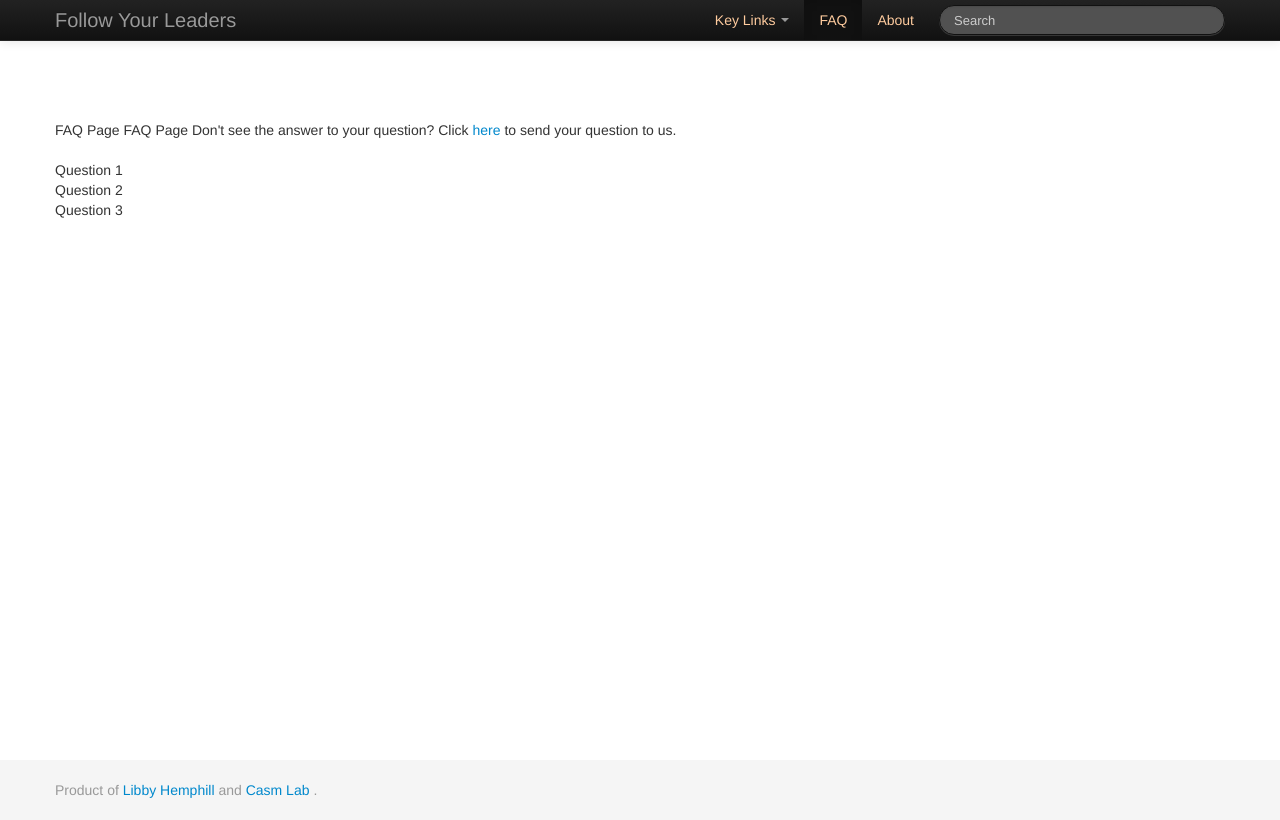
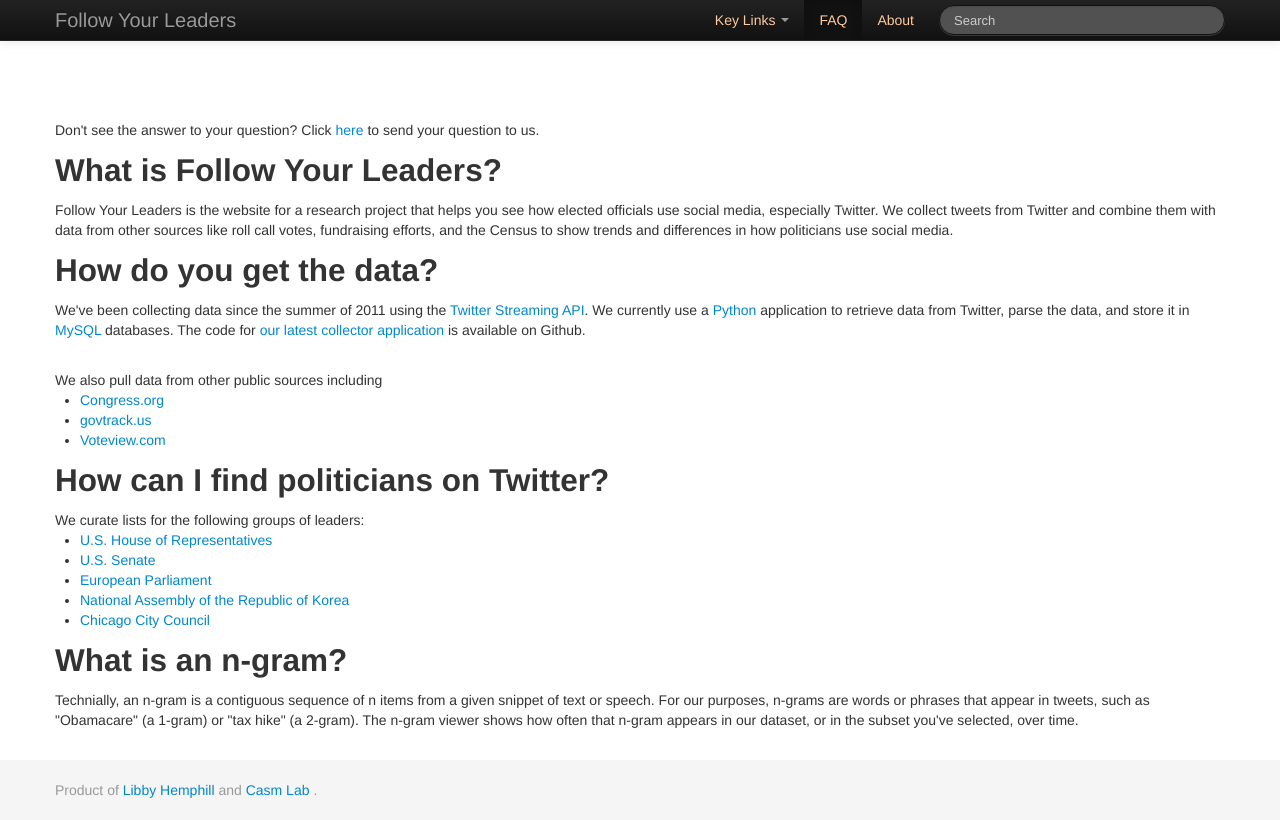
Before and after one commit to casmlab/followyourleaders-2013, a Django app: page /faq in a window 1280 px wide. Run offline with Django 3.2, Linux system fonts and the light colour scheme; parts of the project's set-up code (start-up, migrations or seed data) failed here and were passed over; some libraries are stand-ins or nearby versions.

Commit message:
FAQ content

```diff
--- a/fyl_try2/templates/faq.html
+++ b/fyl_try2/templates/faq.html
@@ -5,19 +5,34 @@
 
 <br>
 <br>
-
-FAQ Page
-FAQ Page
 Don't see the answer to your question? Click <a href="#faq_form" data-toggle="modal"> here </a> to send your question to us.
 <br>
+
+	<h2 id="what_is_follow_your_leaders?">What is Follow Your Leaders?</h2>
+<p>	Follow Your Leaders is the website for a research project that helps you see how elected officials use social media, especially Twitter. We collect tweets from Twitter and combine them with data from other sources like roll call votes, fundraising efforts, and the Census to show trends and differences in how politicians use social media.</p>
+
+	<h2 id="how_do_you_get_the_data?">How do you get the data?</h2>
+	<p>We've been collecting data since the summer of 2011 using the <a href="https://dev.twitter.com/docs/streaming-apis">Twitter Streaming API</a>. We currently use a <a href="http://www.python.org/">Python</a> application to retrieve data from Twitter, parse the data, and store it in <a href="http://www.mysql.com/">MySQL</a> databases. The code for <a href="https://github.com/casmlab/pyTwitterCollector">our latest collector application</a> is available on Github.</p>
 <br>
-<p>
-	Question 1
-	<br>
-	Question 2
-	<br>
-	Question 3
-	<br>
+	We also pull data from other public sources including
+	<ul>
+	<li><a href="http://www.congress.org">Congress.org</a></li>
+	<li><a href="http://www.govtrack.us">govtrack.us</a></li>
+	<li><a href="http://www.voteview.com">Voteview.com</a></li>
+	</ul>
+
+	<h2 id="how_can_i_find_politicians_on_twitter?">How can I find politicians on Twitter?</h2>
+	We curate lists for the following groups of leaders:
+	<ul>
+	<li><a href="https://twitter.com/CaSMLab/u-s-house-of-reps-113th/members">U.S. House of Representatives</a></li>
+	<li><a href="https://twitter.com/CaSMLab/u-s-senate-113th/members">U.S. Senate</a></li>
+	<li><a href="https://twitter.com/CaSMLab/eu-parliament/members">European Parliament</a></li>
+	<li><a href="https://twitter.com/CaSMLab/korea/members">National Assembly of the Republic of Korea</a></li>
+	<li><a href="https://twitter.com/CaSMLab/chicago-aldermen/members">Chicago City Council</a></li>
+	</ul>
+
+<h2 id="what_is_an_n-gram?">What is an n-gram?</h2>
+<p>Technially, an n-gram is a contiguous sequence of n items from a given snippet of text or speech. For our purposes, n-grams are words or phrases that appear in tweets, such as "Obamacare" (a 1-gram) or "tax hike" (a 2-gram). The n-gram viewer shows how often that n-gram appears in our dataset, or in the subset you've selected, over time.
 </p>
 
 <div class="modal hide fade" id="faq_form">
```
